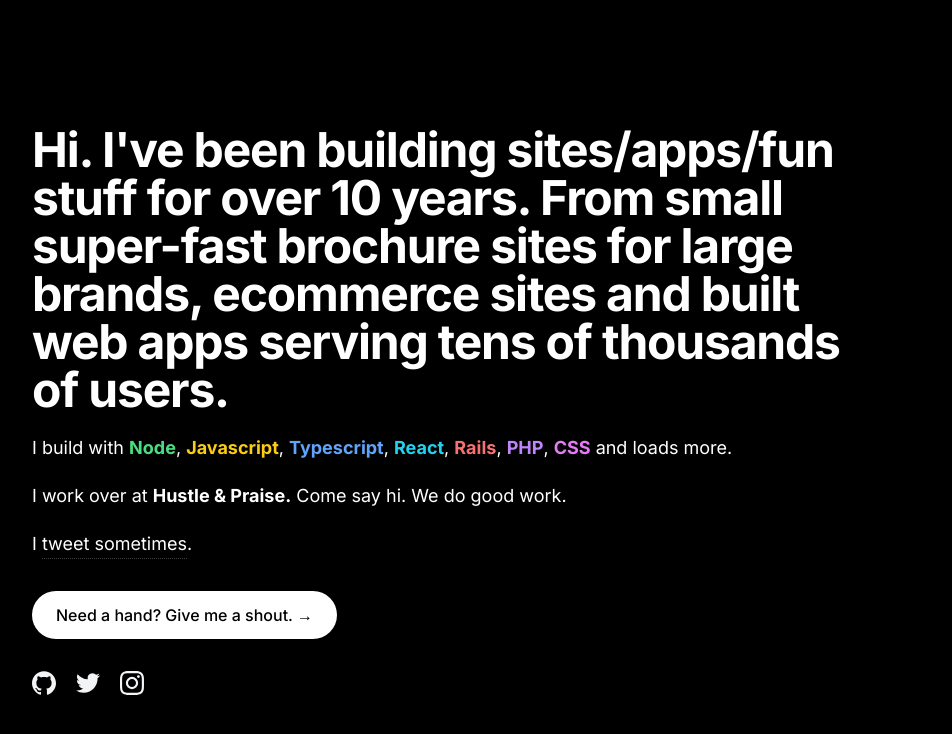
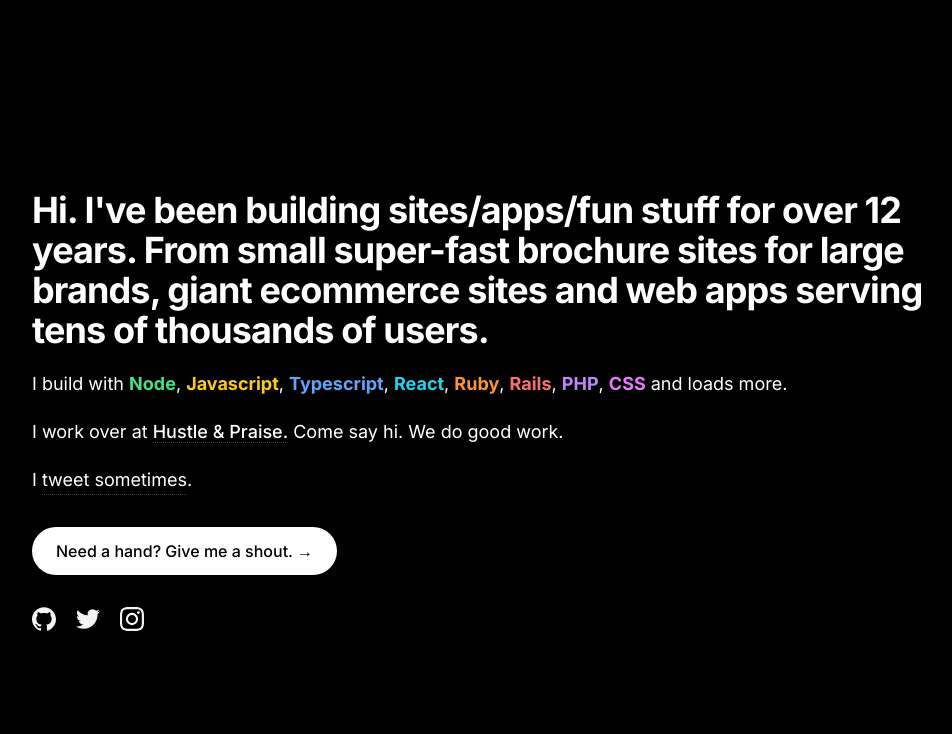
Before and after one commit to Wurren/warrenhaskins.dev, a Next.js app: page / in a window 1280 px wide. Shown: the top 734 px of the page, without its empty margins (32-984 px from the left). Built offline with nearby package versions, Linux system fonts and the light colour scheme.

Commit message:
text updates

```diff
--- a/app/page.tsx
+++ b/app/page.tsx
@@ -3,11 +3,11 @@ import Head from 'next/head';
 export default function Home() {
     return (
         <>
-            <div className="flex items-center min-h-screen p-5 lg:p-12 xl:p-16 2xl:p-32 text-white">
+            <div className="flex items-center min-h-dscreen md:min-h-screen p-5 lg:p-12 xl:p-16 2xl:p-32 text-white">
                 <div className="max-w-4xl">
-                    <h1 className="my-5 text-2xl font-bold md:text-5xl tracking-tight text-pretty">
-                        Hi. I've been building sites/apps/fun stuff for over 10 years. From small super-fast brochure
-                        sites for large brands, ecommerce sites and built web apps serving tens of thousands of users.
+                    <h1 className="my-5 text-2xl font-bold md:text-4xl tracking-tight text-pretty">
+                        Hi. I've been building sites/apps/fun stuff for over 12 years. From small super-fast brochure
+                        sites for large brands, giant ecommerce sites and web apps serving tens of thousands of users.
                     </h1>
 
                     <p className="my-5 md:text-lg">
@@ -15,6 +15,7 @@ export default function Home() {
                         <span className="font-bold text-yellow-400">Javascript</span>,{' '}
                         <span className="font-bold text-blue-400">Typescript</span>,{' '}
                         <span className="font-bold text-cyan-400">React</span>,{' '}
+                        <span className="font-bold text-orange-400">Ruby</span>,{' '}
                         <span className="font-bold text-red-400">Rails</span>,{' '}
                         <span className="font-bold text-purple-400">PHP</span>,{' '}
                         <span className="font-bold text-fuchsia-400">CSS</span> and loads more.
@@ -22,7 +23,12 @@ export default function Home() {
 
                     <p className="my-5 md:text-lg">
                         I work over at{' '}
-                        <a className="font-bold" target="_blank" rel="noopener" href="https://hustleandpraise.com">
+                        <a
+                            className="font-medium border-b border-white border-dotted border-opacity-25"
+                            target="_blank"
+                            rel="noopener"
+                            href="https://hustleandpraise.com"
+                        >
                             Hustle & Praise.
                         </a>{' '}
                         Come say hi. We do good work.
--- a/tailwind.config.js
+++ b/tailwind.config.js
@@ -13,6 +13,9 @@ module.exports = {
             fontFamily: {
                 sans: ['var(--font-inter)'],
             },
+            height: {
+                'min-h-dscreen': '100dvh',
+            },
         },
     },
     plugins: [],
```
